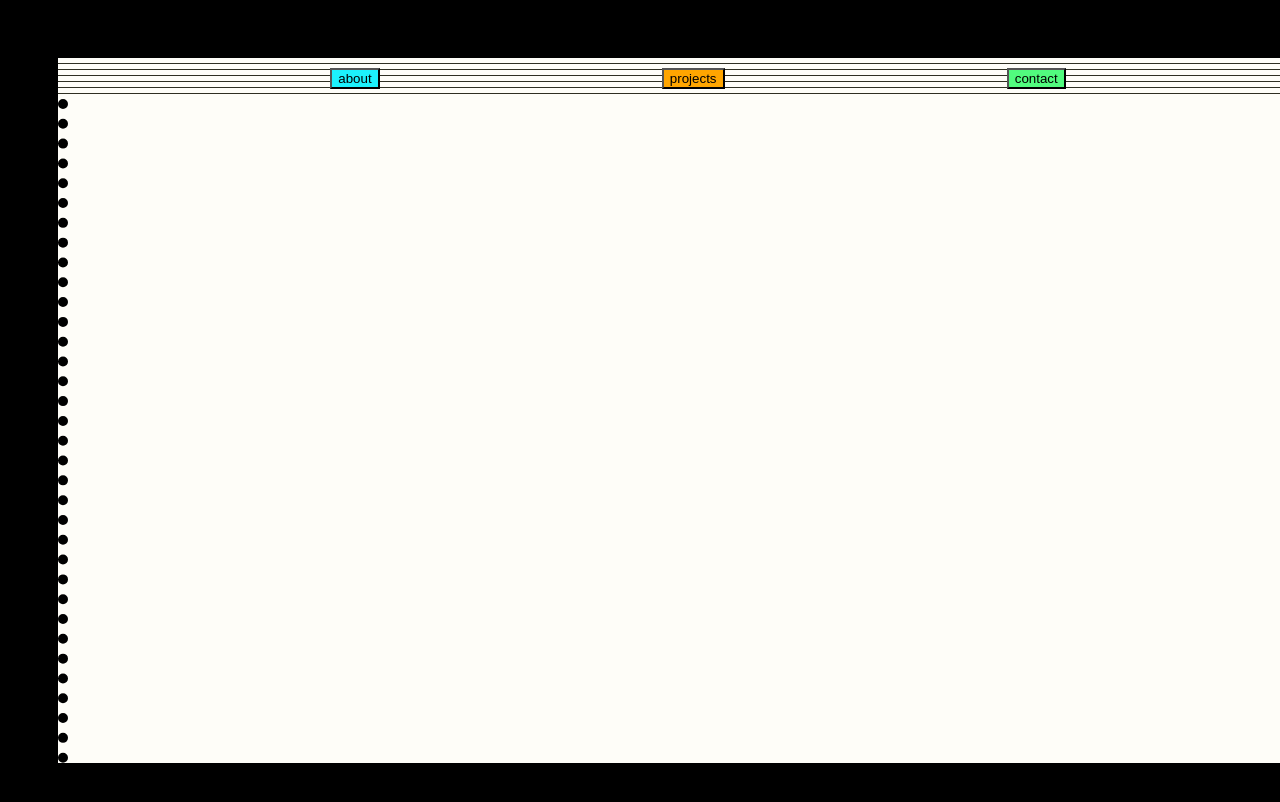
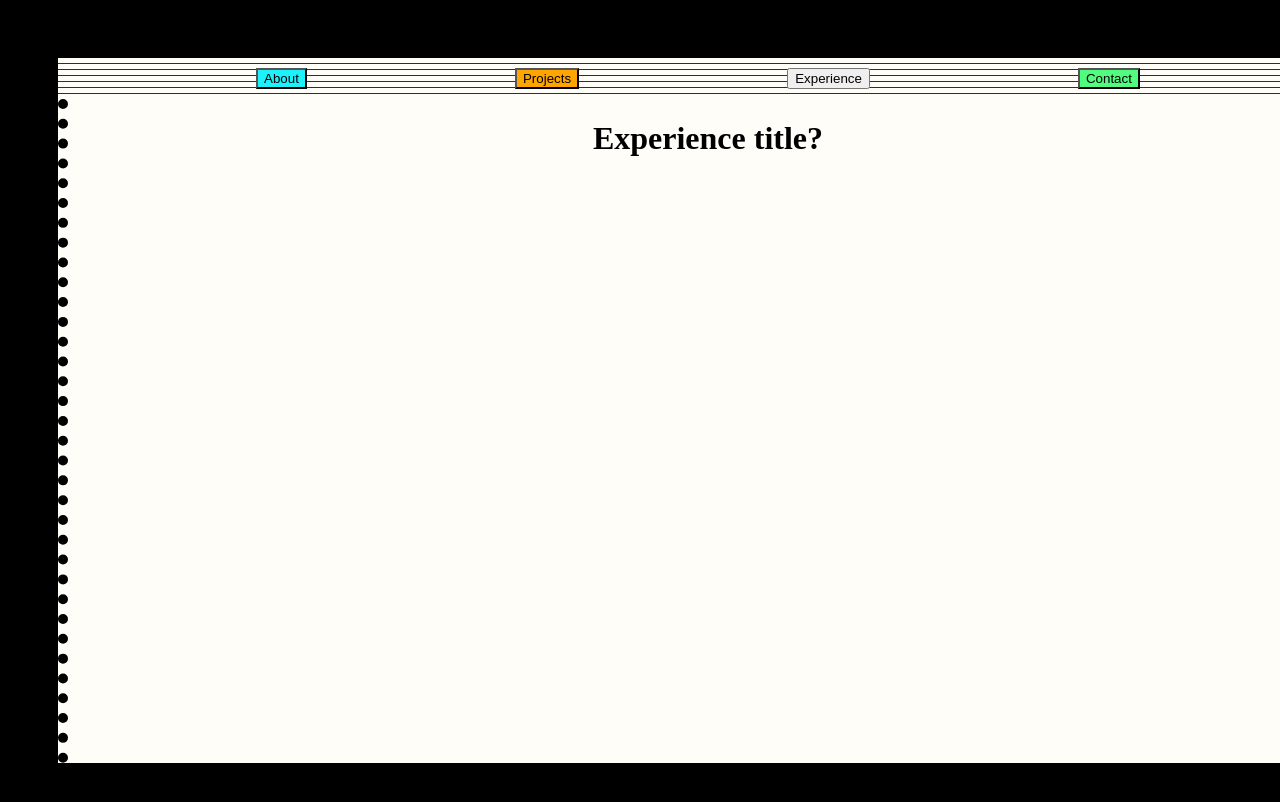
Before and after one commit to rocknswimmer/MySite, a React app: page /experience in a window 1280 px wide. Shown: the top 802 px of the page. Built offline with nearby package versions, Linux system fonts and the light colour scheme.

Commit message:
basic experience page set up

```diff
--- a/src/App.jsx
+++ b/src/App.jsx
@@ -3,6 +3,7 @@ import {  BrowserRouter as Router, Routes, Route } from 'react-router-dom';
 import About from "./About.jsx";
 import Projects from "./Projects.jsx";
 import Contact from "./Contact.jsx";
+import Experience from "./Experience.js";
 import { useNavigate } from "react-router-dom";
 
 function App() {
@@ -12,14 +13,16 @@ function App() {
     <div className="binder">
       <div className="paper">
         <div className="buttons">
-          <button onClick={() => { navigate("/about") }} className="abutton">about</button>
-          <button onClick={() => { navigate("/projects") }} className="pbutton">projects</button>
-          <button onClick={() => { navigate("/contact") }} className="cbutton">contact</button>
+          <button onClick={() => { navigate("/about") }} className="abutton">About</button>
+          <button onClick={() => { navigate("/projects") }} className="pbutton">Projects</button>
+          <button onClick={() => { navigate("/experience") }} className="ebutton">Experience</button>
+          <button onClick={() => { navigate("/contact") }} className="cbutton">Contact</button>
         </div>
         <div className="pages">
           <Routes>
             <Route path='/about' element={<About />} />
             <Route path='/projects' element={<Projects />} />
+            <Route path='/experience' element={<Experience />} />
             <Route path='/contact' element={<Contact />} />
           </Routes>
         </div>
--- /dev/null
+++ b/src/Experience.js
@@ -0,0 +1,14 @@
+import React from 'react';
+
+function Experience() {
+
+
+  return (
+    <div className="about">
+      <h1>Experience title?</h1>
+
+    </div>
+  )
+}
+
+export default Experience;
```
